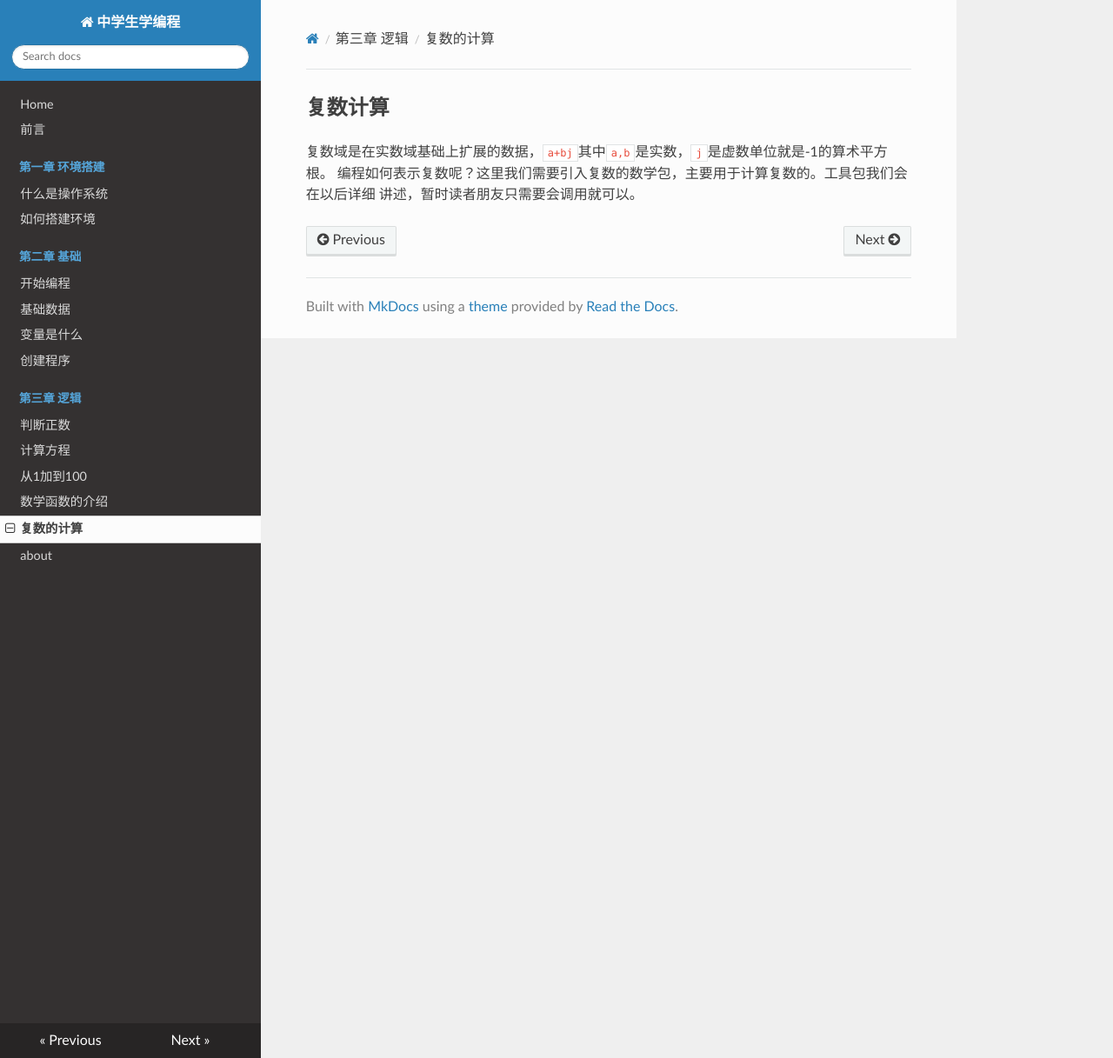
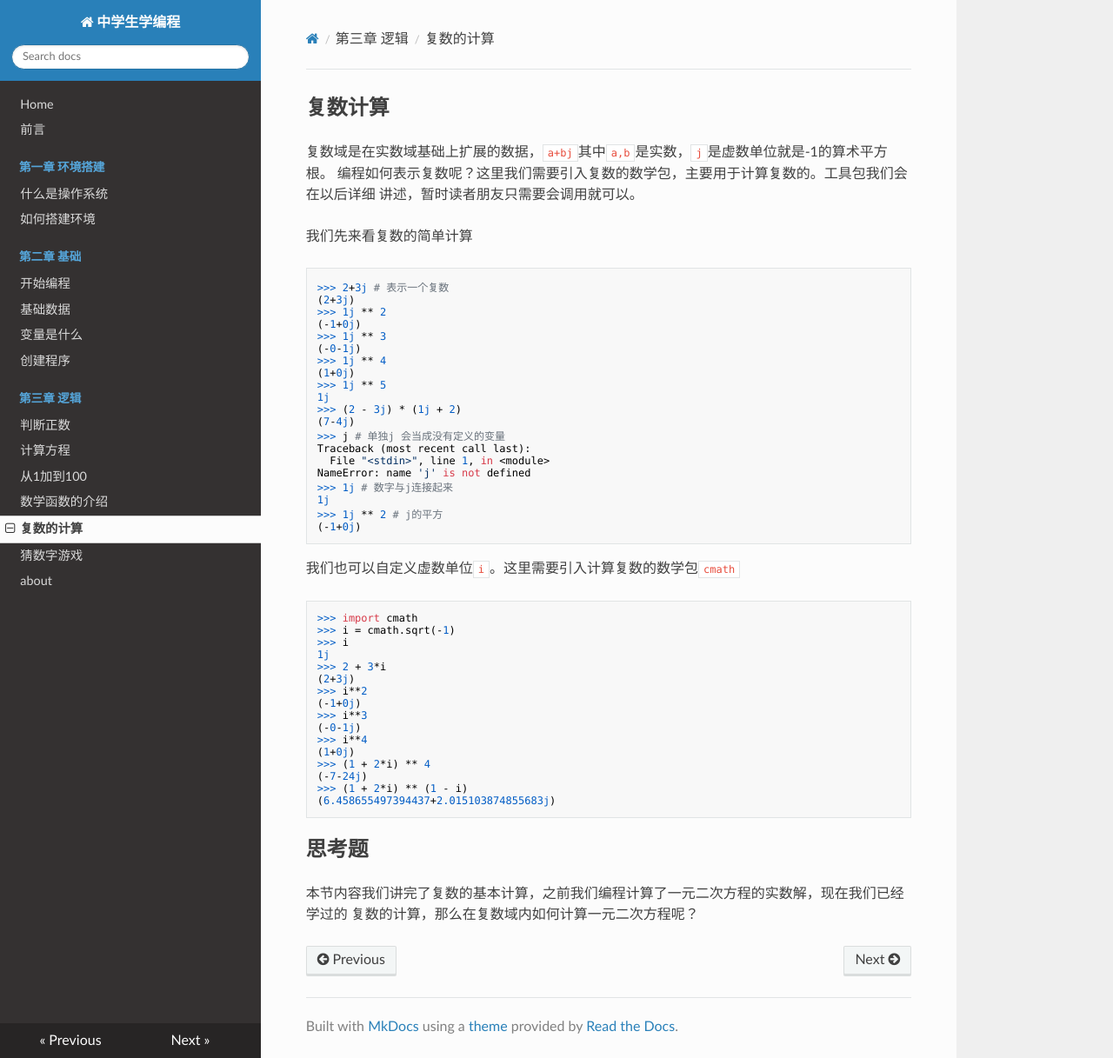
Before and after one commit to MonicaCat/notebook, an MkDocs documentation site: the page built from docs/第3章/3.5 复数的计算.md, in a window 1280 px wide and 1217 px high. Shown: the whole window at 87% size. Built offline with MkDocs 1.6.1, drawn with Linux system fonts in a browser that asks for light colours; nearby versions of some CDN libraries.

Commit message:
添加内容

````diff
--- a/docs/第3章/3.5 复数的计算.md
+++ b/docs/第3章/3.5 复数的计算.md
@@ -2,3 +2,52 @@
 复数域是在实数域基础上扩展的数据，`a+bj`其中`a,b`是实数，`j`是虚数单位就是-1的算术平方根。
 编程如何表示复数呢？这里我们需要引入复数的数学包，主要用于计算复数的。工具包我们会在以后详细
 讲述，暂时读者朋友只需要会调用就可以。
+
+我们先来看复数的简单计算
+
+```python
+>>> 2+3j # 表示一个复数
+(2+3j)
+>>> 1j ** 2
+(-1+0j)
+>>> 1j ** 3
+(-0-1j)
+>>> 1j ** 4
+(1+0j)
+>>> 1j ** 5
+1j
+>>> (2 - 3j) * (1j + 2)
+(7-4j)
+>>> j # 单独j 会当成没有定义的变量
+Traceback (most recent call last):
+  File "<stdin>", line 1, in <module>
+NameError: name 'j' is not defined
+>>> 1j # 数字与j连接起来
+1j
+>>> 1j ** 2 # j的平方
+(-1+0j)
+```
+我们也可以自定义虚数单位`i`。这里需要引入计算复数的数学包`cmath`
+
+```python
+>>> import cmath
+>>> i = cmath.sqrt(-1)
+>>> i
+1j
+>>> 2 + 3*i
+(2+3j)
+>>> i**2
+(-1+0j)
+>>> i**3
+(-0-1j)
+>>> i**4
+(1+0j)
+>>> (1 + 2*i) ** 4
+(-7-24j)
+>>> (1 + 2*i) ** (1 - i)
+(6.458655497394437+2.015103874855683j)
+```
+
+## 思考题
+本节内容我们讲完了复数的基本计算，之前我们编程计算了一元二次方程的实数解，现在我们已经学过的
+复数的计算，那么在复数域内如何计算一元二次方程呢？
--- a/mkdocs.yml
+++ b/mkdocs.yml
@@ -17,6 +17,7 @@ nav:
       - 从1加到100: 第3章/3.3 从1加到100
       - 数学函数的介绍: 第3章/3.4 数学函数的介绍.md
       - 复数的计算: 第3章/3.5 复数的计算.md
+      - 猜数字游戏: 第3章/3.6 猜数字游戏.md
   - about: 关于作者.md
 
 theme: readthedocs
````
Also changed, not shown: docs/第2章/2.3 变量.md (+1 -0 lines), docs/第3章/3.6 猜数字游戏.md (added, +50 -0 lines).
